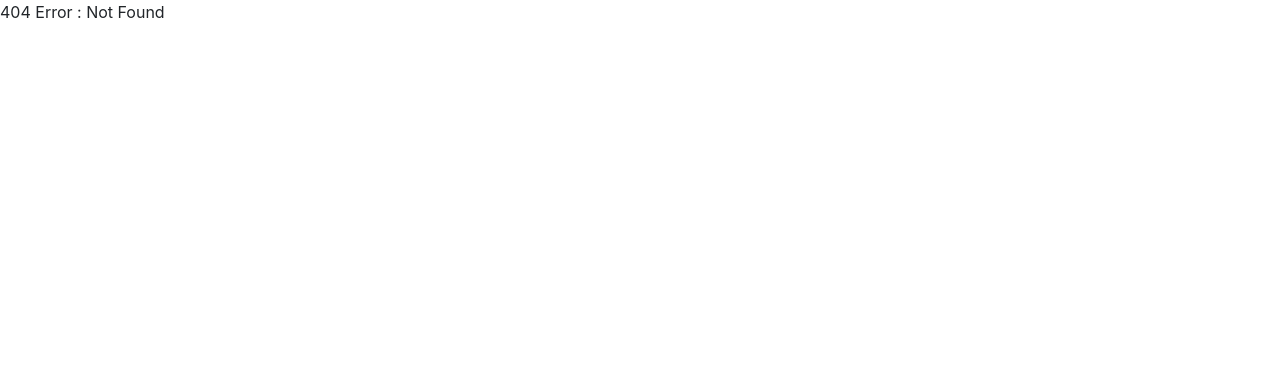
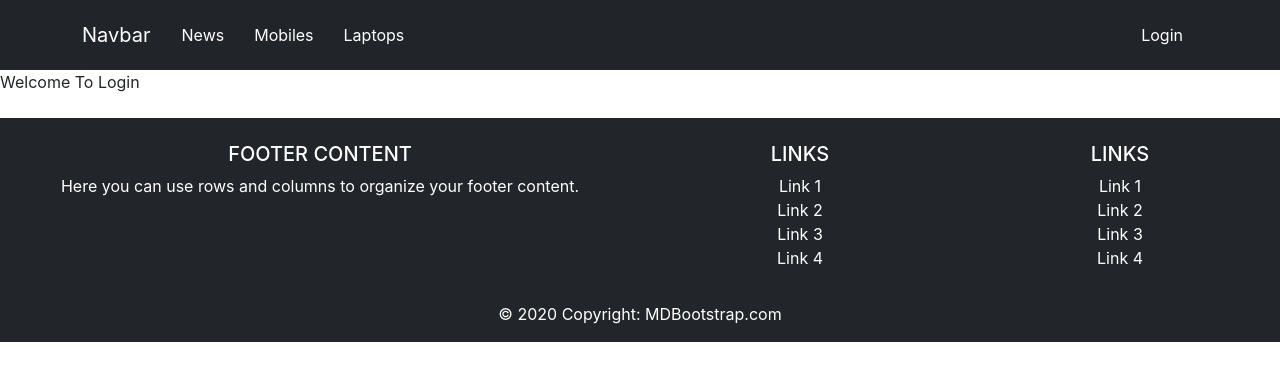
Before and after one commit to andreimelo/info-system, a React (Create React App) app: page /login in a window 1280 px wide. Before the commit this address had no page. Shown: the top 380 px of the page. Built offline with nearby package versions, Linux system fonts and the light colour scheme.

Commit message:
feat: added login route

```diff
--- a/src/main/routes/index.js
+++ b/src/main/routes/index.js
@@ -6,6 +6,8 @@ const NotFound = lazy(() => import('../../modules/default/NotFound'));
 // Devices
 const Mobiles = lazy(() => import('../../modules/devices/Mobiles'));
 const Laptops = lazy(() => import('../../modules/devices/Laptops'));
+// Auth
+const Login = lazy(() => import('../../modules/auth/Login'));
 
 export const route = [
 	{
@@ -25,6 +27,10 @@ export const route = [
 		element : <Laptops />,
 	},
 	{
+		path    : '/login',
+		element : <Login />,
+	},
+	{
 		path    : '*',
 		element : <NotFound />,
 	},
--- a/src/modules/auth/Login/index.js
+++ b/src/modules/auth/Login/index.js
@@ -1,5 +1,7 @@
+import LayoutProvider from '../../../library/layout/index';
+
 function Login(){
-	return <div>Welcome To Login</div>;
+	return <LayoutProvider>Welcome To Login</LayoutProvider>;
 }
 
 export default Login;
```
